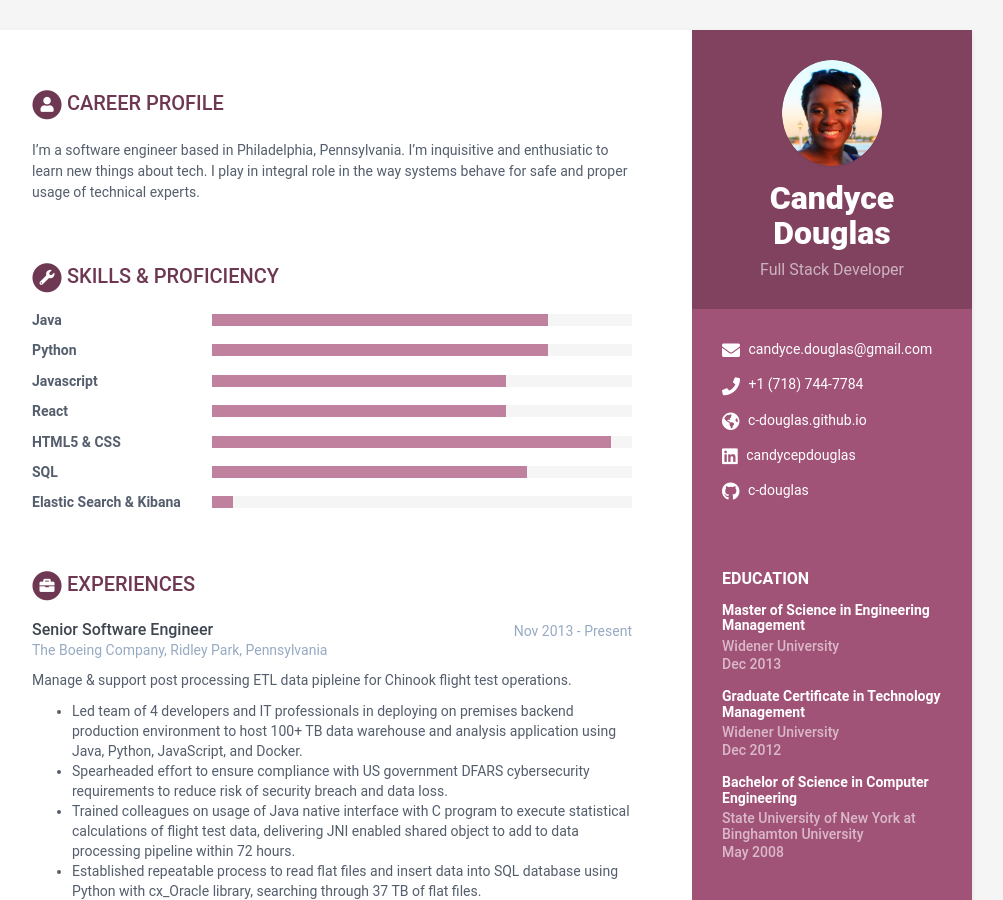
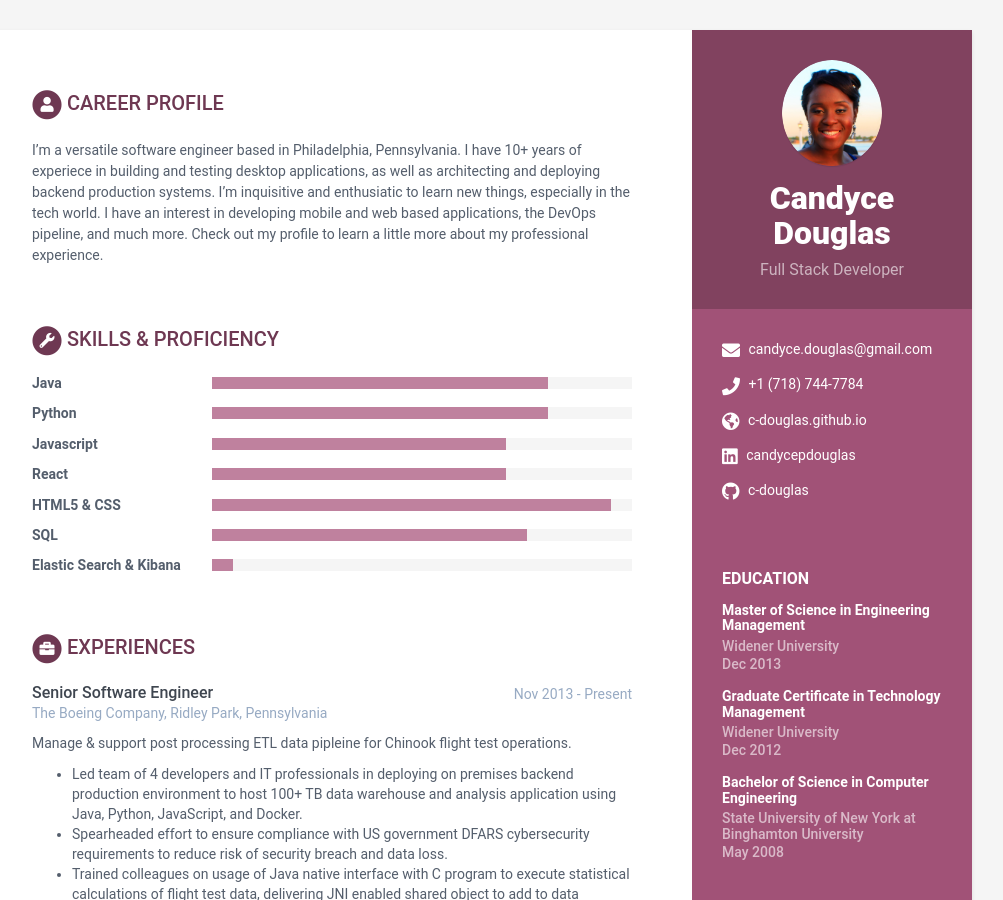
Before and after one commit to c-douglas/c-douglas.github.io, a Jekyll site: the page built from index.html, in a window 1280 px wide and 900 px high. Shown: the whole window, without its empty margins (168-1171 px from the left). Built offline with Jekyll 4.4.1, drawn with Linux system fonts in a browser that asks for light colours.

Commit message:
update career profile

```diff
--- a/_data/data.yml
+++ b/_data/data.yml
@@ -47,9 +47,11 @@ sidebar:
 career-profile:
     title: Career Profile
     summary: |
-      I'm a software engineer based in Philadelphia, Pennsylvania. I'm inquisitive and enthusiatic
-      to learn new things about tech. I play in integral role in the way systems behave for safe
-      and proper usage of technical experts.
+      I'm a versatile software engineer based in Philadelphia, Pennsylvania. I have 10+ years of experiece in
+      building and testing desktop applications, as well as architecting and deploying backend production systems.
+      I'm inquisitive and enthusiatic to learn new things, especially in the tech world.
+      I have an interest in developing mobile and web based applications, the DevOps pipeline, and much more.
+      Check out my profile to learn a little more about my professional experience.
 
 education:
     - degree: Master of Science in Engineering Management
```
